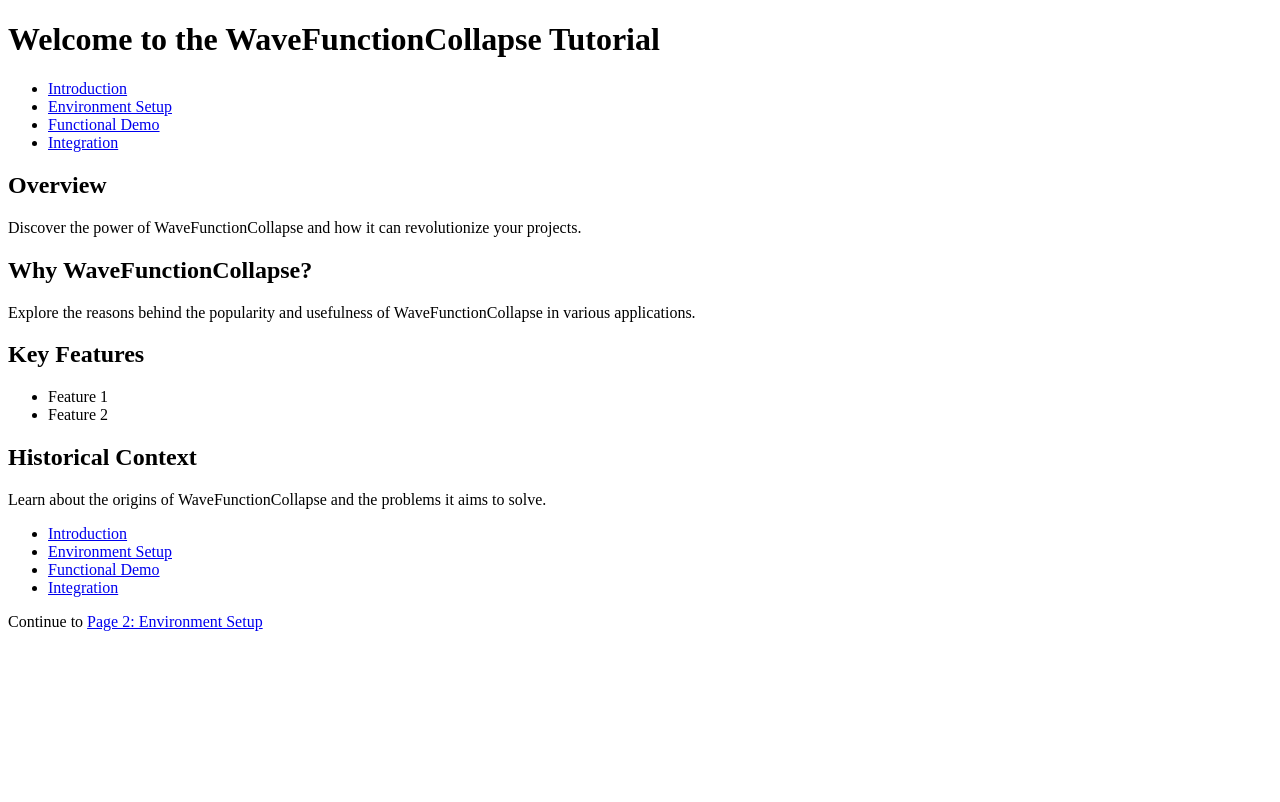
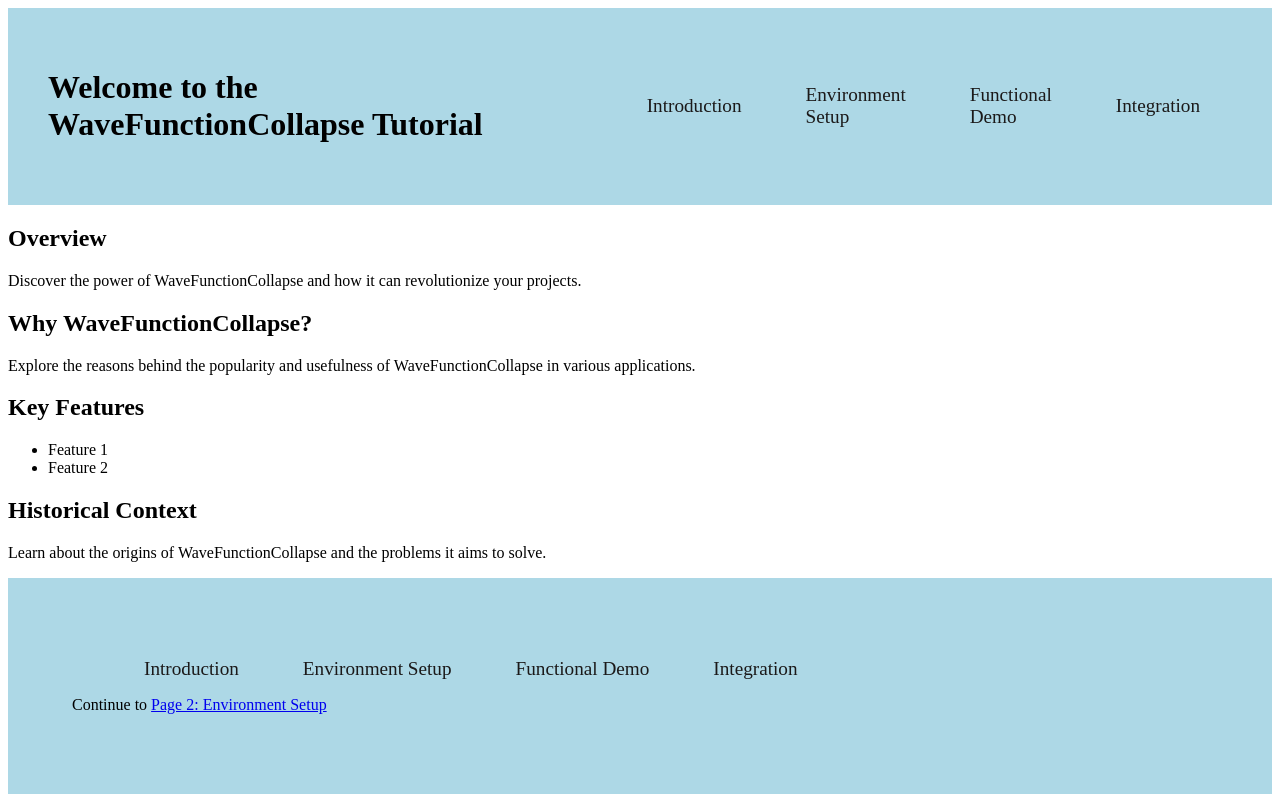
Before and after one commit to hans-min/mini-project-CAWEB, a plain HTML site: page page1.html in a window 1280 px wide. Drawn offline with Linux system fonts and the light colour scheme.

Commit message:
initial commit with html overview

```diff
--- a/page1.html
+++ b/page1.html
@@ -4,58 +4,59 @@
     <meta charset="UTF-8">
     <meta name="viewport" content="width=device-width, initial-scale=1.0">
     <title>WaveFunctionCollapse Tutorial - Introduction</title>
-    <!-- Add any additional meta tags or link to stylesheets here -->
+    <link rel="stylesheet" href="styles.css">
+
 </head>
-<body>
+
 
     <header>
         <h1>Welcome to the WaveFunctionCollapse Tutorial</h1>
-        <nav>
+        <nav id="navbar">
             <ul>
-                <li><a href="page1.html">Introduction</a></li>
-                <li><a href="page2.html">Environment Setup</a></li>
-                <li><a href="page3.html">Functional Demo</a></li>
-                <li><a href="page4.html">Integration</a></li>
+                <a href="page1.html">Introduction</a>
+                <a href="page2.html">Environment Setup</a>
+                <a href="page3.html">Functional Demo</a>
+                <a href="page4.html">Integration</a>
             </ul>
         </nav>
     </header>
 
-    <section id="overview">
+    <div id="overview">
         <h2>Overview</h2>
         <p>Discover the power of WaveFunctionCollapse and how it can revolutionize your projects.</p>
-        <!-- Add more introductory content as needed -->
-    </section>
 
-    <section id="why-used">
+    </div>
+
+    <div id="why-used">
         <h2>Why WaveFunctionCollapse?</h2>
         <p>Explore the reasons behind the popularity and usefulness of WaveFunctionCollapse in various applications.</p>
-        <!-- Add showcase or examples here -->
-    </section>
 
-    <section id="key-features">
+    </div>
+
+    <div id="key-features">
         <h2>Key Features</h2>
         <ul>
             <li>Feature 1</li>
             <li>Feature 2</li>
-            <!-- Add more key features as needed -->
+
         </ul>
-    </section>
+    </div>
 
-    <section id="historical-context">
+    <div id="historical-context">
         <h2>Historical Context</h2>
         <p>Learn about the origins of WaveFunctionCollapse and the problems it aims to solve.</p>
-        <!-- Add more historical context if necessary -->
-    </section>
 
-    <!-- Add more sections as needed -->
+    </div>
+
+
 
     <footer>
-        <nav>
+        <nav id="navbar">
             <ul>
-                <li><a href="page1.html">Introduction</a></li>
-                <li><a href="page2.html">Environment Setup</a></li>
-                <li><a href="page3.html">Functional Demo</a></li>
-                <li><a href="page4.html">Integration</a></li>
+                <a href="page1.html">Introduction</a>
+                <a href="page2.html">Environment Setup</a>
+                <a href="page3.html">Functional Demo</a>
+                <a href="page4.html">Integration</a>
             </ul>
         </nav>
         <p>Continue to <a href="page2.html">Page 2: Environment Setup</a></p>
--- /dev/null
+++ b/styles.css
@@ -0,0 +1,62 @@
+header {
+    display: flex;
+    align-items: center;
+    background-color: lightblue;
+    padding: 2.5rem;
+}
+
+@media (max-width: 960px) {
+    header {
+        flex-direction: column;
+    }
+}
+
+@media (max-width: 580px) {
+    header {
+        align-items: flex-start;
+    }
+}
+
+
+#navbar {
+    flex-grow: 1;
+}
+
+#navbar ul {
+    display: flex;
+    align-items: center;
+}
+
+@media (max-width: 580px) {
+    #navbar ul {
+        flex-direction: column;
+        align-items: flex-start;
+    }
+}
+
+#navbar a {
+    text-decoration: none;
+    color: #1B1919;
+    font-size: 1.6rem;
+    margin: 0 4rem;
+}
+
+@media (max-width: 1385px) {
+    #navbar a {
+        font-size: 1.2rem;
+        margin: 0 2rem;
+    }
+}
+
+@media (max-width: 580px) {
+    #navbar a {
+        margin: 0;
+    }
+}
+
+
+footer {
+    background-color: lightblue;
+    color: black;
+    padding: 4rem;
+}
```
Also changed, not shown: page2.html (+20 -21 lines), page3.html (+20 -21 lines), page4.html (+20 -21 lines).
